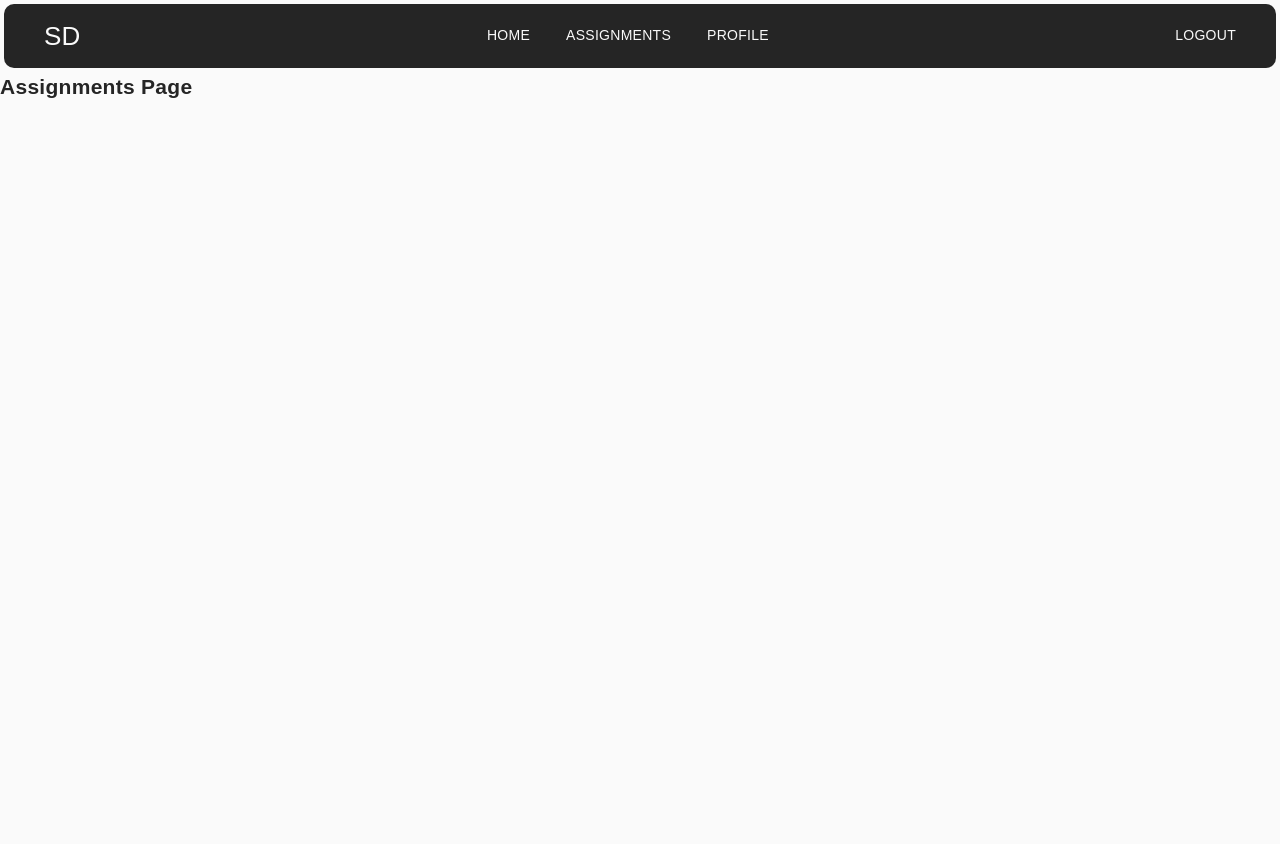
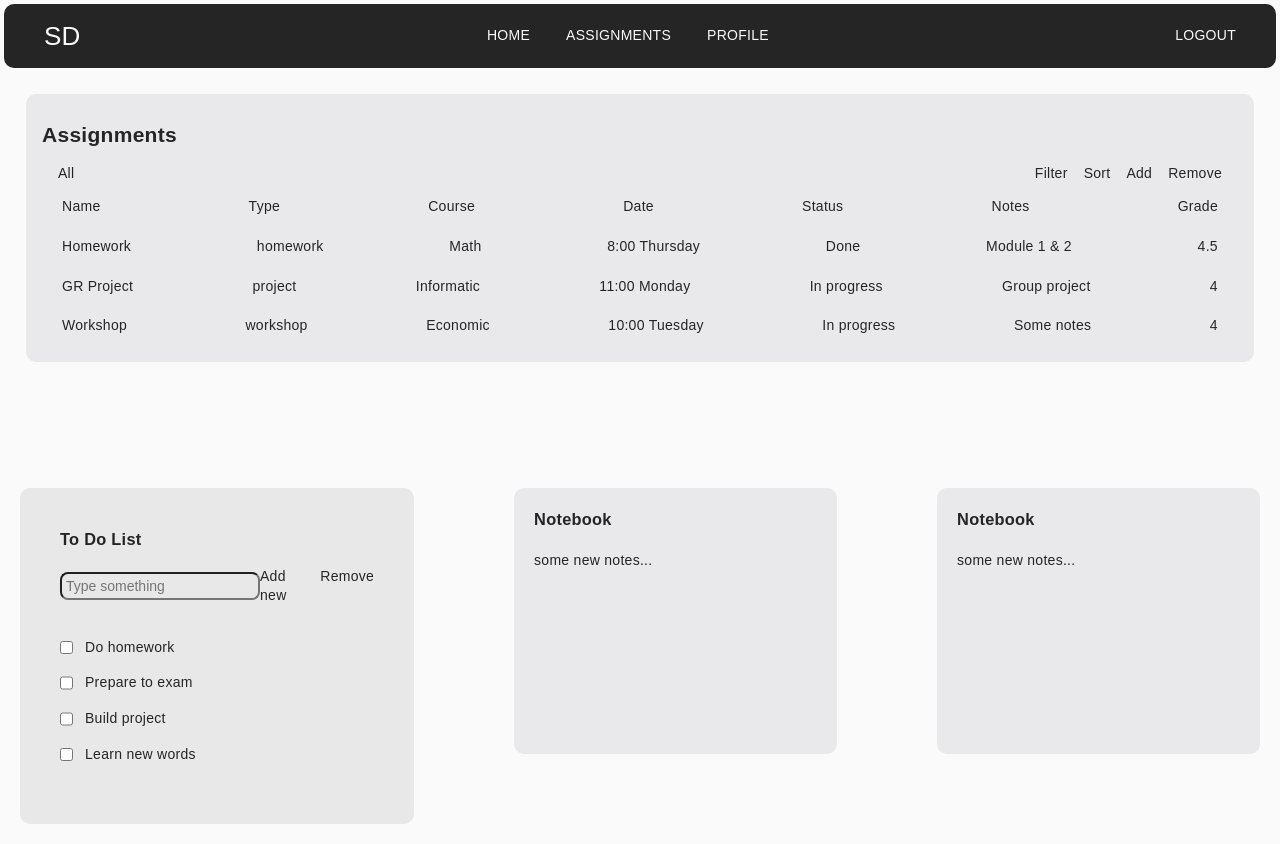
Before and after one commit to Denys-Nalyvaiko/student-dashboard-react, a React (Vite) app: page /assignments in a window 1280 px wide. Before the commit the page ends 800 px from the top, so only its background shows below. Built offline with nearby package versions, Linux system fonts and the light colour scheme.

Commit message:
add assignments components

```diff
--- /dev/null
+++ b/src/components/Assignments/Assignments.jsx
@@ -0,0 +1,62 @@
+import {
+  AssignmentsContainer,
+  AssignmentsTopic,
+  AssignmentsTopicOptions,
+  AssignmentsHeader,
+  AssignmentsDataList,
+  AssignmentsDataItem,
+  TodoListContainer,
+} from './Assignments.styled';
+import assignmentsData from '../../data/assignments.json';
+import TodoList from '../TodoList/TodoList';
+import Notes from '../Notes/Notes';
+
+const Assignments = () => (
+  <>
+    <AssignmentsContainer>
+      <h2>Assignments</h2>
+      <AssignmentsTopic>
+        <p>All</p>
+        <AssignmentsTopicOptions>
+          <p>Filter</p>
+          <p>Sort</p>
+          <p>Add</p>
+          <p>Remove</p>
+        </AssignmentsTopicOptions>
+      </AssignmentsTopic>
+
+      <AssignmentsHeader>
+        <li>Name</li>
+        <li>Type</li>
+        <li>Course</li>
+        <li>Date</li>
+        <li>Status</li>
+        <li>Notes</li>
+        <li>Grade</li>
+      </AssignmentsHeader>
+
+      <AssignmentsDataList>
+        {assignmentsData.map(
+          ({ id, name, type, course, date, status, note, grade }) => (
+            <AssignmentsDataItem key={id}>
+              <p>{name}</p>
+              <p>{type}</p>
+              <p>{course}</p>
+              <p>{date}</p>
+              <p>{status}</p>
+              <p>{note}</p>
+              <p>{grade}</p>
+            </AssignmentsDataItem>
+          )
+        )}
+      </AssignmentsDataList>
+    </AssignmentsContainer>
+    <TodoListContainer>
+      <TodoList />
+      <Notes />
+      <Notes />
+    </TodoListContainer>
+  </>
+);
+
+export default Assignments;
--- /dev/null
+++ b/src/components/Assignments/Assignments.styled.jsx
@@ -0,0 +1,45 @@
+import styled from 'styled-components';
+
+export const AssignmentsContainer = styled.div`
+  background-color: #e9e9eb;
+  margin: 26px;
+  padding: 26px 16px;
+  border-radius: 10px;
+`;
+
+export const AssignmentsTopic = styled.div`
+  display: flex;
+  justify-content: space-between;
+  padding: 0 16px;
+  margin: 14px 0;
+`;
+
+export const AssignmentsTopicOptions = styled.div`
+  display: flex;
+  gap: 16px;
+`;
+
+export const AssignmentsHeader = styled.ul`
+  display: flex;
+  justify-content: space-between;
+  padding: 0 20px;
+`;
+
+export const AssignmentsDataList = styled.ul`
+  display: flex;
+  flex-direction: column;
+  gap: 20px;
+  margin-top: 20px;
+`;
+
+export const AssignmentsDataItem = styled.li`
+  display: flex;
+  justify-content: space-between;
+  padding: 0 20px;
+`;
+
+export const TodoListContainer = styled.div`
+  margin: 20px;
+  display: flex;
+  gap: 100px;
+`;
--- /dev/null
+++ b/src/components/Notes/Notes.jsx
@@ -0,0 +1,10 @@
+import { NotesContainer } from './Notes.styled';
+
+const Notes = () => (
+  <NotesContainer>
+    <h3>Notebook</h3>
+    <p>some new notes...</p>
+  </NotesContainer>
+);
+
+export default Notes;
--- /dev/null
+++ b/src/components/Notes/Notes.styled.jsx
@@ -0,0 +1,13 @@
+import styled from 'styled-components';
+
+export const NotesContainer = styled.div`
+  background-color: #e9e9eb;
+  padding: 20px;
+  display: flex;
+  flex-direction: column;
+  gap: 20px;
+  width: 331px;
+  height: 266px;
+  margin-top: 100px;
+  border-radius: 10px;
+`;
--- /dev/null
+++ b/src/data/assignments.json
@@ -0,0 +1,32 @@
+[
+  {
+    "id": 1,
+    "name": "Homework",
+    "type": "homework",
+    "course": "Math",
+    "date": "8:00 Thursday",
+    "status": "Done",
+    "note": "Module 1 & 2",
+    "grade": 4.5
+  },
+  {
+    "id": 2,
+    "name": "GR Project",
+    "type": "project",
+    "course": "Informatic",
+    "date": "11:00 Monday",
+    "status": "In progress",
+    "note": "Group project",
+    "grade": 4
+  },
+  {
+    "id": 3,
+    "name": "Workshop",
+    "type": "workshop",
+    "course": "Economic",
+    "date": "10:00 Tuesday",
+    "status": "In progress",
+    "note": "Some notes",
+    "grade": 4
+  }
+]
--- a/src/pages/AssignmentsPage.jsx
+++ b/src/pages/AssignmentsPage.jsx
@@ -1,5 +1,5 @@
-const AssignmentsPage = () => {
-  return <h2>Assignments Page</h2>;
-};
+import Assignments from '../components/Assignments/Assignments';
+
+const AssignmentsPage = () => <Assignments />;
 
 export default AssignmentsPage;
```
